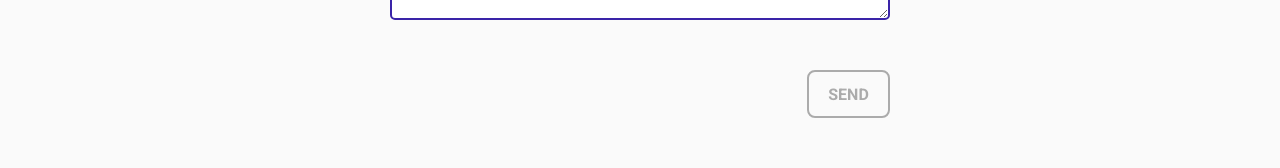
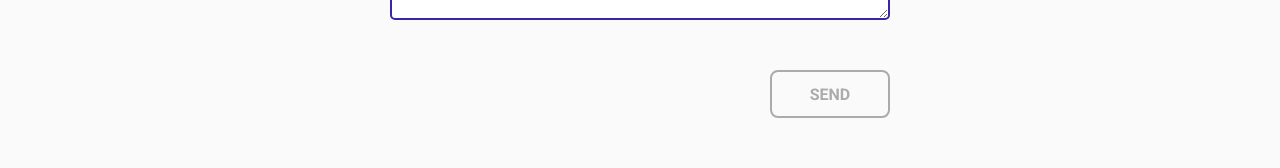
Before and after one commit to pestov-v/portfolio, a Next.js app: page / in a window 1280 px wide. Shown: the part 6675-6843 px from the top of the page. Built offline with nearby package versions, Linux system fonts and the light colour scheme.

Commit message:
feat: Add loading state and spinner to the email send button with improved error handling and emailjs initialization.

```diff
--- a/src/components/SendMail/SendMail.module.scss
+++ b/src/components/SendMail/SendMail.module.scss
@@ -25,6 +25,11 @@
     button {
       align-self: flex-end;
       margin-top: 0.5em;
+      min-width: 120px;
+      display: flex;
+      justify-content: center;
+      align-items: center;
+
       &:disabled {
         cursor: not-allowed;
         color: var(--color-gray-light);
@@ -32,4 +37,24 @@
       }
     }
   }
+
+  .loader {
+    width: 20px;
+    height: 20px;
+    border: 2px solid var(--color-gray-light);
+    border-bottom-color: transparent;
+    border-radius: 50%;
+    display: inline-block;
+    box-sizing: border-box;
+    animation: rotation 1s linear infinite;
+  }
 }
+
+@keyframes rotation {
+  0% {
+    transform: rotate(0deg);
+  }
+  100% {
+    transform: rotate(360deg);
+  }
+}
--- a/src/components/SendMail/SendMail.tsx
+++ b/src/components/SendMail/SendMail.tsx
@@ -1,54 +1,67 @@
-import { FormEvent, useRef } from 'react';
-import emailjs from '@emailjs/browser';
+import emailjs from "@emailjs/browser";
+import { FormEvent, useEffect, useRef, useState } from "react";
 
-import { TextInput } from '../ui/FormControls/TextInput/TextInput';
-import { SectionTitle } from '../ui/SectionTitle/SectionTitle';
-import { useTextInput } from '../../hooks/useTextInput/useTextInput';
-import { useLanguage } from '../../contexts/LanguageContext';
-import style from './SendMail.module.scss';
+import { useLanguage } from "../../contexts/LanguageContext";
+import { useTextInput } from "../../hooks/useTextInput/useTextInput";
+import { TextInput } from "../ui/FormControls/TextInput/TextInput";
+import { SectionTitle } from "../ui/SectionTitle/SectionTitle";
+import style from "./SendMail.module.scss";
 
 export const SendMail = () => {
   const { t } = useLanguage();
   const form = useRef<HTMLFormElement>(null);
 
+  useEffect(() => {
+    emailjs.init("_t-9w7H78xR5SS4K6");
+  }, []);
+
   const formData = {
     name: useTextInput({
       isRequired: true,
-      validators: ['name'],
-      filters: ['name'],
+      validators: ["name"],
+      filters: ["name"],
     }),
     email: useTextInput({
       isRequired: true,
-      validators: ['email'],
-      filters: ['email'],
+      validators: ["email"],
+      filters: ["email"],
     }),
     text: useTextInput({ isRequired: true, validateOnChange: true }),
   };
 
+  const [isSending, setIsSending] = useState(false);
+
   const onSubmit = async (e: FormEvent<HTMLFormElement>) => {
     e.preventDefault();
 
-    if (!form.current) return;
+    if (!form.current || isSending) return;
+
+    setIsSending(true);
     try {
       await emailjs.sendForm(
-        'service_f6tyqgq',
-        'template_5lm9rln',
+        "service_f6tyqgq",
+        "template_5lm9rln",
         form.current,
-        '_t-9w7H78xR5SS4K6'
+        "_t-9w7H78xR5SS4K6"
       );
 
       alert(t.thankYouMessage);
       formData.name.reset();
       formData.email.reset();
       formData.text.reset();
-    } catch (e) {}
+    } catch (error: any) {
+      console.error("EmailJS Error:", error);
+      alert(error?.text || "Failed to send message. Please try again later.");
+    } finally {
+      setIsSending(false);
+    }
   };
 
   const isValidForm =
     formData.name.isValid && formData.email.isValid && formData.text.isValid;
 
   return (
-    <section className={style.SendMail} id='mail'>
+    <section className={style.SendMail} id="mail">
       <div className={style.container}>
         <SectionTitle
           title={t.sendMeLetter}
@@ -60,13 +73,13 @@ export const SendMail = () => {
           <TextInput
             {...formData.name.inputProps}
             errors={formData.name.errors}
-            name='user_name'
+            name="user_name"
             placeholder={t.namePlaceholder}
           />
           <TextInput
             {...formData.email.inputProps}
             errors={formData.email.errors}
-            name='user_email'
+            name="user_email"
             placeholder={t.emailPlaceholder}
           />
 
@@ -74,11 +87,11 @@ export const SendMail = () => {
             {...formData.text.inputProps}
             errors={formData.text.errors}
             textarea
-            name='message'
+            name="message"
             placeholder={t.messagePlaceholder}
           />
-          <button className={style.btn} disabled={!isValidForm}>
-            {t.sendButton}
+          <button className={style.btn} disabled={!isValidForm || isSending}>
+            {isSending ? <div className={style.loader} /> : t.sendButton}
           </button>
         </form>
       </div>
```
